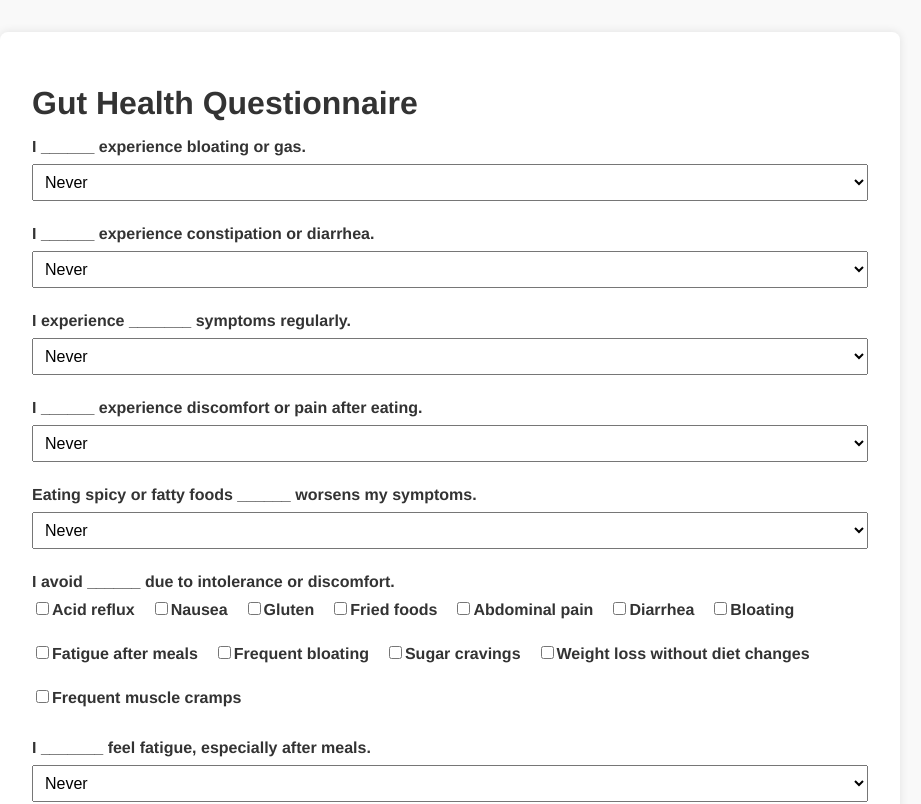
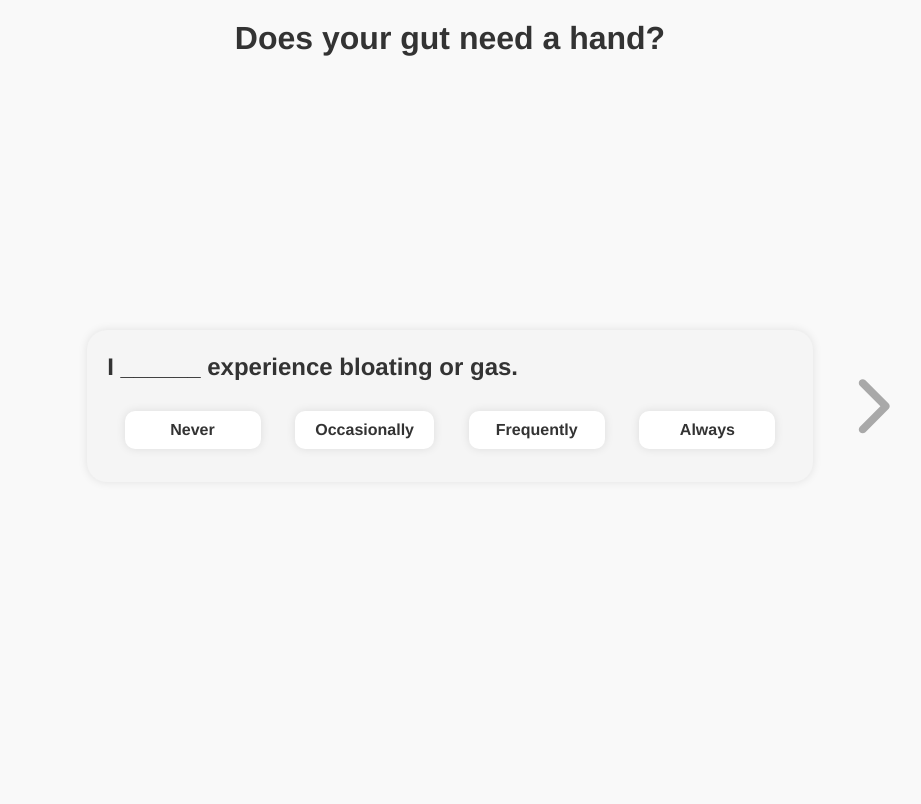
Before and after one commit to ahosseini06/GutSense, a React (Create React App) app in the folder gs-ui/: page / in a window 1280 px wide. Shown: the top 804 px of the page, without its empty margins (190-1111 px from the left). Built offline with nearby package versions, Linux system fonts and the light colour scheme.

Commit message:
Basic diagnostic form with progression

```diff
--- a/gs-ui/package.json
+++ b/gs-ui/package.json
@@ -7,6 +7,7 @@
     "cra-template": "1.2.0",
     "react": "^19.0.0",
     "react-dom": "^19.0.0",
+    "react-icons": "^5.4.0",
     "react-router": "^7.1.3",
     "react-router-dom": "^7.1.3",
     "react-scripts": "5.0.1",
--- a/gs-ui/src/App.js
+++ b/gs-ui/src/App.js
@@ -7,7 +7,7 @@ import "./styles.css";
 function App() {
   return (
     <Router>
-      <div className="app-container">
+      <div>
         <Routes>
           <Route path="/" element={<DiagnosisForm />} />
           <Route path="/diagnosis" element={<DiagnosisResult />} />
--- a/gs-ui/src/components/question/Question.jsx
+++ b/gs-ui/src/components/question/Question.jsx
@@ -1,13 +1,73 @@
-import React from "react";
+import React, { useEffect } from "react";
 import styles from "./question.module.css";
 
-const Question = ({ setResponse, multiSelect }) => {
-  const [selected, setSelected] = React.useState(null);
+const Question = ({
+  setGlobalResponse,
+  question,
+  getAnswers,
+  setCurrentQuestion,
+  prevInput,
+}) => {
+  const [selected, setSelected] = React.useState(
+    getAnswers.filter((answer) => answer.questionId === question.id)[0]?.answer
+  );
+  const multiSelect = question.multiSelect;
+
+  useEffect(() => {
+    setSelected(
+      getAnswers.filter((answer) => answer.questionId === question.id)[0]
+        ?.answer
+    );
+  }, [question, getAnswers]);
+
+  const handleOptionClick = (option, index) => {
+    let newSelected;
+    if (multiSelect) {
+      if (selected && selected.includes(option)) {
+        newSelected = selected.filter((item) => item !== option);
+      } else {
+        newSelected = selected ? [...selected, option] : [option];
+      }
+    } else {
+      newSelected = option;
+    }
+    console.log("newSelected: " + newSelected);
+    setSelected(newSelected);
+    const newAnswers = getAnswers.map((answer, i) => {
+      if (i === question.id - 1) {
+        return {
+          answer: newSelected,
+          questionId: question.id,
+        };
+      }
+      return answer;
+    });
+    setGlobalResponse(newAnswers);
+  };
+
   return (
     <div className={styles.container}>
-      <div className={styles.question}>question</div>
+      <div className={styles.question}>
+        {question.text}
+        {multiSelect && "Select all that apply"}
+      </div>
+      {multiSelect && "Select all that apply"}
       <div className={styles.options}>
-
+        {question.options.map((option, index) => (
+          <div
+            className={
+              selected && selected.includes(option)
+                ? styles.selected
+                : styles.option
+            }
+            key={index}
+            onClick={() => {
+              handleOptionClick(option, index);
+            }}
+          >
+            {option}
+          </div>
+        ))}
       </div>
     </div>
   );
--- a/gs-ui/src/components/question/question.module.css
+++ b/gs-ui/src/components/question/question.module.css
@@ -2,12 +2,62 @@
     display: flex;
     flex-direction: column;
     justify-content: center;
-    align-items: center;
+    align-items: left;
     margin: 0 auto;
     width: 100%;
     max-width: 800px;
     padding: 20px;
     background-color: #f5f5f5;
+    border-radius: 20px;
+    box-shadow: 0 0 10px rgba(0, 0, 0, 0.1);
+    min-height: 7rem;
+}
+
+.question{
+    font-size: 1.5rem;
+    font-weight: 600;
+    margin-bottom: 20px;
+}
+
+.options{
+    width: 100%;
+    max-width: 100%;
+    display: flex;
+    justify-content: space-around;
+    flex-wrap: wrap;
+    font-weight: 700;
+
+}
+
+.option{
+    padding: 10px 20px;
+    border-radius: 10px;
+    background-color: #fff;
+    box-shadow: 0 0 10px rgba(0, 0, 0, 0.1);
+    cursor: pointer;
+    transition: all 0.3s;
+    margin: 10px;
+    min-width: 6rem;
+    text-align: center;
+}
+
+.option:hover{
+    transform: scale(1.05);
+}
+
+.selected{
+    background-color: #FF7E1D;
+    color: white;
+    padding: 10px 20px;
     border-radius: 10px;
     box-shadow: 0 0 10px rgba(0, 0, 0, 0.1);
+    cursor: pointer;
+    transition: all 0.3s;
+    margin: 10px;
+    min-width: 6rem;
+    text-align: center;
 }
+
+.selected:hover{
+    transform: scale(1.05);
+}
--- a/gs-ui/src/pages/DiagnosisForm.jsx
+++ b/gs-ui/src/pages/DiagnosisForm.jsx
@@ -1,97 +1,229 @@
 // DiagnosisForm.js
-import React, { useState } from "react";
+import React, { useState, useEffect } from "react";
 import { useNavigate } from "react-router-dom";
+import Question from "../components/question/Question";
+import styles from "./styles/Form.module.css";
+import { IoIosArrowForward } from "react-icons/io";
+import { IoIosArrowBack } from "react-icons/io";
 
 // These are the actual questions provided.
 const QUESTIONS = [
-    "I ______ experience bloating or gas.",
-    "I ______ experience constipation or diarrhea.",
-    "I experience _______ symptoms regularly.",
-    "I ______ experience discomfort or pain after eating.",
-    "Eating spicy or fatty foods ______ worsens my symptoms.",
-    "I avoid ______ due to intolerance or discomfort.",          // Possibly multi-select
-    "I _______ feel fatigue, especially after meals.",
-    "I experience _______ inflammatory symptoms.",              // Possibly multi-select
-    "I _______ experience flare-ups of gut symptoms (e.g., diarrhea, cramping).",
-    "I ______ experience changes in my gut symptoms when under stress.",
-    "My symptoms ______ wake me up at night.",
-    "I ______ experience worsened symptoms after consuming processed or fried foods.",
-    "I experience _______ that may indicate gut microbiome imbalances.", // Possibly multi-select
-    "I ______ consume fermented foods like yogurt, kimchi, or sauerkraut.",
-    "I ______ take antibiotics.",
-    "I ______ experience unexplained fatigue or low energy.",
-    "I ______ experience sugar cravings.",
-    "I ______ experience difficulty maintaining or losing weight despite a healthy lifestyle.",
-    "I ______ notice changes in my digestion when I am anxious or stressed.",
-    "I ______ feel stressed in a typical week.",
-    "I ______ experience changes (more or less) in eating patterns during periods of high stress.",
-    "I ______ experience trouble falling or staying asleep.",
-    "I experience _______ during times of stress.",             // Possibly multi-select
-    "I ______ engage in late-night eating or snacking.",
-    "I experience _______ regularly.",                          // Possibly multi-select
-    "I ______ feel overly full or uncomfortable after eating.",
-    "I ______ experience fatigue despite eating balanced meals.",
-    "I ______ eat meals in a rush or while distracted.",
-    "I experience _______ regularly.",                          // Possibly multi-select
-    "I ______ feel hungry soon after eating meals."
-];
-
-const simpleOptions = ["Never", "Occasionally", "Frequently", "Always"];
-
-// You might want to handle multi-select for certain questions.
-// For simplicity, let's assume only one or two are multi-select to demonstrate.
-const multiSelectIndices = [5, 7, 12, 23, 24, 29];
-// Indices where the user can choose multiple items from a small set, e.g. "Gluten", "Fried foods" etc.
-const multiSelectChoices = [
+  {
+    id: 1,
+    text: "I ______ experience bloating or gas.",
+    multiSelect: false,
+    options: ["Never", "Occasionally", "Frequently", "Always"],
+  },
+  {
+    id: 2,
+    text: "I ______ experience constipation or diarrhea.",
+    multiSelect: false,
+    options: ["Never", "Occasionally", "Frequently", "Always"],
+  },
+  {
+    id: 3,
+    text: "I experience _______ symptoms regularly.",
+    multiSelect: true,
+    options: [
       "Acid reflux",
       "Nausea",
-    "Gluten",
-    "Fried foods",
-    "Abdominal pain",
       "Diarrhea",
       "Bloating",
       "Fatigue after meals",
+    ],
+  },
+  {
+    id: 4,
+    text: "I ______ experience discomfort or pain after eating.",
+    multiSelect: false,
+    options: ["Never", "Occasionally", "Frequently", "Always"],
+  },
+  {
+    id: 5,
+    text: "Eating spicy or fatty foods ______ worsens my symptoms.",
+    multiSelect: false,
+    options: ["Never", "Occasionally", "Frequently", "Always"],
+  },
+  {
+    id: 6,
+    text: "I avoid ______ due to intolerance or discomfort.",
+    multiSelect: true,
+    options: ["Gluten", "Fried foods", "Dairy", "Spicy foods"],
+  },
+  {
+    id: 7,
+    text: "I _______ feel fatigue, especially after meals.",
+    multiSelect: false,
+    options: ["Never", "Occasionally", "Frequently", "Always"],
+  },
+  {
+    id: 8,
+    text: "I experience _______ inflammatory symptoms.",
+    multiSelect: true,
+    options: ["Abdominal pain", "Diarrhea", "Bloating"],
+  },
+  {
+    id: 9,
+    text: "I _______ experience flare-ups of gut symptoms (e.g., diarrhea, cramping).",
+    multiSelect: false,
+    options: ["Never", "Occasionally", "Frequently", "Always"],
+  },
+  {
+    id: 10,
+    text: "I ______ experience changes in my gut symptoms when under stress.",
+    multiSelect: false,
+    options: ["Never", "Occasionally", "Frequently", "Always"],
+  },
+  {
+    id: 11,
+    text: "My symptoms ______ wake me up at night.",
+    multiSelect: false,
+    options: ["Never", "Occasionally", "Frequently", "Always"],
+  },
+  {
+    id: 12,
+    text: "I ______ experience worsened symptoms after consuming processed or fried foods.",
+    multiSelect: false,
+    options: ["Never", "Occasionally", "Frequently", "Always"],
+  },
+  {
+    id: 13,
+    text: "I experience _______ that may indicate gut microbiome imbalances.",
+    multiSelect: true,
+    options: [
       "Frequent bloating",
       "Sugar cravings",
       "Weight loss without diet changes",
+    ],
+  },
+  {
+    id: 14,
+    text: "I ______ consume fermented foods like yogurt, kimchi, or sauerkraut.",
+    multiSelect: false,
+    options: ["Never", "Occasionally", "Frequently", "Always"],
+  },
+  {
+    id: 15,
+    text: "I ______ take antibiotics.",
+    multiSelect: false,
+    options: ["Never", "Occasionally", "Frequently", "Always"],
+  },
+  {
+    id: 16,
+    text: "I ______ experience unexplained fatigue or low energy.",
+    multiSelect: false,
+    options: ["Never", "Occasionally", "Frequently", "Always"],
+  },
+  {
+    id: 17,
+    text: "I ______ experience sugar cravings.",
+    multiSelect: false,
+    options: ["Never", "Occasionally", "Frequently", "Always"],
+  },
+  {
+    id: 18,
+    text: "I ______ experience difficulty maintaining or losing weight despite a healthy lifestyle.",
+    multiSelect: false,
+    options: ["Never", "Occasionally", "Frequently", "Always"],
+  },
+  {
+    id: 19,
+    text: "I ______ notice changes in my digestion when I am anxious or stressed.",
+    multiSelect: false,
+    options: ["Never", "Occasionally", "Frequently", "Always"],
+  },
+  {
+    id: 20,
+    text: "I ______ feel stressed in a typical week.",
+    multiSelect: false,
+    options: ["Never", "Occasionally", "Frequently", "Always"],
+  },
+  {
+    id: 21,
+    text: "I ______ experience changes (more or less) in eating patterns during periods of high stress.",
+    multiSelect: false,
+    options: ["Never", "Occasionally", "Frequently", "Always"],
+  },
+  {
+    id: 22,
+    text: "I ______ experience trouble falling or staying asleep.",
+    multiSelect: false,
+    options: ["Never", "Occasionally", "Frequently", "Always"],
+  },
+  {
+    id: 23,
+    text: "I experience _______ during times of stress.",
+    multiSelect: true,
+    options: ["Nausea", "Abdominal pain", "Diarrhea"],
+  },
+  {
+    id: 24,
+    text: "I ______ engage in late-night eating or snacking.",
+    multiSelect: false,
+    options: ["Never", "Occasionally", "Frequently", "Always"],
+  },
+  {
+    id: 25,
+    text: "I experience _______ regularly.",
+    multiSelect: true,
+    options: [
       "Frequent muscle cramps",
+      "Fatigue despite meals",
+      "Frequent bloating",
+    ],
+  },
+  {
+    id: 26,
+    text: "I ______ feel overly full or uncomfortable after eating.",
+    multiSelect: false,
+    options: ["Never", "Occasionally", "Frequently", "Always"],
+  },
+  {
+    id: 27,
+    text: "I ______ experience fatigue despite eating balanced meals.",
+    multiSelect: false,
+    options: ["Never", "Occasionally", "Frequently", "Always"],
+  },
+  {
+    id: 28,
+    text: "I ______ eat meals in a rush or while distracted.",
+    multiSelect: false,
+    options: ["Never", "Occasionally", "Frequently", "Always"],
+  },
+  {
+    id: 29,
+    text: "I experience _______ regularly.",
+    multiSelect: true,
+    options: [
+      "Weight loss without diet changes",
+      "Frequent muscle cramps",
+      "Bloating",
+    ],
+  },
+  {
+    id: 30,
+    text: "I ______ feel hungry soon after eating meals.",
+    multiSelect: false,
+    options: ["Never", "Occasionally", "Frequently", "Always"],
+  },
 ];
 
 function DiagnosisForm() {
   const navigate = useNavigate();
 
   // We'll keep an array of answers, each item can be either a string or an array of strings (for multi-select).
+  // answer is : {questionId: int
+  //             answer: string or array of strings}
   const [answers, setAnswers] = useState(
-        Array(QUESTIONS.length).fill("Never") // default to "Never" for single-select
+    QUESTIONS.map((question) => ({
+      questionId: question.id,
+      answer: question.multiSelect ? [] : null,
+    }))
   );
 
-    const handleSimpleSelectChange = (index, value) => {
-        const updated = [...answers];
-        updated[index] = value;
-        setAnswers(updated);
-    };
+  const [currentQuestion, setCurrentQuestion] = useState(1);
 
-    const handleMultiSelectChange = (index, choice) => {
-        // If currently a string, convert to array, or if it's an array, toggle the choice
-        const currentValue = answers[index];
-        let newValue = [];
-
-        if (Array.isArray(currentValue)) {
-            // Toggle the choice
-            if (currentValue.includes(choice)) {
-                newValue = currentValue.filter((c) => c !== choice);
-            } else {
-                newValue = [...currentValue, choice];
-            }
-        } else {
-            // If first time, create a new array with choice
-            newValue = [choice];
-        }
-
-        const updated = [...answers];
-        updated[index] = newValue;
-        setAnswers(updated);
-    };
+  const getAnswers = () => answers;
 
   const handleSubmit = async (e) => {
     e.preventDefault();
@@ -107,7 +239,7 @@ function DiagnosisForm() {
           },
           body: JSON.stringify({
             data: {
-                            answers,
+              answers: answers.filter((answer) => answer.answer),
             },
           }),
         }
@@ -122,57 +254,63 @@ function DiagnosisForm() {
     }
   };
 
-    return (
-        <div className="form-container">
-            <h1>Gut Health Questionnaire</h1>
-            <form onSubmit={handleSubmit}>
-                {QUESTIONS.map((question, index) => {
-                    const isMultiSelect = multiSelectIndices.includes(index);
+  //remove later
+  useEffect(() => {
+    console.log(answers);
+  }, [answers]);
 
   return (
-                        <div className="form-group" key={index}>
-                            <label>{question}</label>
-                            {isMultiSelect ? (
-                                <div className="multi-select-container">
-                                    {multiSelectChoices.map((choice) => (
-                                        <label key={choice} className="multi-select-option">
-                                            <input
-                                                type="checkbox"
-                                                value={choice}
-                                                onChange={() =>
-                                                    handleMultiSelectChange(index, choice)
+    <div className={styles.formContainer}>
+      <h1 className={styles.title}>Does your gut need a hand?</h1>
+
+      {/*QUESTIONS.map((question) => (
+        <Question
+          setGlobalResponse={setAnswers}
+          question={question}
+          getAnswers={answers}
+        ></Question>
+      ))*/}
+      <div className={styles.body}>
+        <div className={styles.questionContainer}>
+          <div
+            className={styles.navigateLeft}
+            onClick={
+              currentQuestion > 1
+                ? () => setCurrentQuestion(currentQuestion - 1)
+                : null
             }
-                                                checked={
-                                                    Array.isArray(answers[index]) &&
-                                                    answers[index].includes(choice)
+          >
+            {currentQuestion > 1 && (
+              <IoIosArrowBack
+                style={{
+                  width: "100%",
+                  height: "100%",
+                }}
+              />
+            )}
+          </div>
+
+          <Question
+            setGlobalResponse={setAnswers}
+            question={QUESTIONS[currentQuestion - 1]}
+            setCurrentQuestion={setCurrentQuestion}
+            getAnswers={answers}
+          ></Question>
+          <div className={styles.navigateRight}>
+            <IoIosArrowForward
+              style={{
+                width: "100%",
+                height: "100%",
+              }}
+              onClick={
+                currentQuestion < QUESTIONS.length
+                  ? () => setCurrentQuestion(currentQuestion + 1)
+                  : handleSubmit
               }
             />
-                                            {choice}
-                                        </label>
-                                    ))}
           </div>
-                            ) : (
-                                <select
-                                    value={answers[index]}
-                                    onChange={(e) =>
-                                        handleSimpleSelectChange(index, e.target.value)
-                                    }
-                                >
-                                    {simpleOptions.map((opt) => (
-                                        <option key={opt} value={opt}>
-                                            {opt}
-                                        </option>
-                                    ))}
-                                </select>
-                            )}
         </div>
-                    );
-                })}
-
-                <button type="submit" className="submit-button">
-                    Get Diagnosis
-                </button>
-            </form>
+      </div>
     </div>
   );
 }
--- /dev/null
+++ b/gs-ui/src/pages/styles/Form.module.css
@@ -0,0 +1,68 @@
+.formContainer{
+    display: flex;
+    flex-direction: column;
+    align-items: center;
+    justify-content: center;
+}
+.title{
+    all: unset;
+    font-size: 2rem;
+    height: 2rem;
+    padding: 20px;
+    text-align: center;
+    font-weight: bold;
+}
+
+.body{
+    display: flex;
+    flex-direction: column;
+    align-items: center;
+    justify-content: center;
+    gap: 30px;
+    height: calc(100vh - 2rem - 100px);
+}
+
+.questionContainer{
+    display: flex;
+    align-items: center;
+    justify-content: center;
+    gap: 20px;
+
+}
+
+.navigateRight{
+    display: flex;
+    padding: 0;
+    align-items: center;
+    justify-content: center;
+    color: darkgrey;
+    transition: all 0.3s;
+    border-radius: 10px;
+    aspect-ratio: 1;
+    width: 7rem;
+    cursor: pointer;
+}
+.navigateLeft{
+    display: flex;
+    padding: 0;
+    align-items: center;
+    justify-content: center;
+    color: darkgrey;
+    transition: all 0.3s;
+    border-radius: 10px;
+    aspect-ratio: 1;
+    width: 7rem;
+    cursor: pointer;
+}
+.navigateLeft:hover{
+    color: black;
+
+    /* stretch slightly horrizontally and to the left */
+    transform: scale(1.07, 1) translateX(-0.5rem);
+}
+.navigateRight:hover{
+    color: black;
+    /* stretch slightly horrizontally */
+    transform: scale(1.07, 1);
+    transform: scale(1.07, 1) translateX(0.5rem);
+}
```
Also changed, not shown: 1 other file (tests, documents, lock files or other folders). Lines whose indentation alone changed are shown as unchanged.
